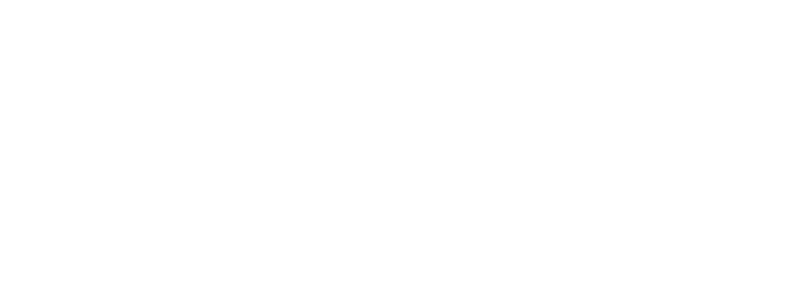
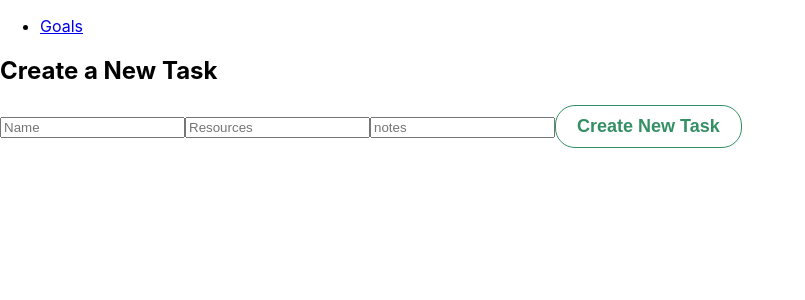
Before and after one commit to ptrose78/GoalsApp, a React (Create React App) app: page /tasks/new/1 in a window 1280 px wide. Before the commit this address had no page. Shown: the top 300 px of the page, without its empty margins (0-805 px from the left). Built offline with nearby package versions, Linux system fonts and the light colour scheme.

Commit message:
Created NewTaskForm page and routing

```diff
--- a/src/app/App.js
+++ b/src/app/App.js
@@ -8,7 +8,8 @@
 import AppLayout from "./AppLayout"
 import Goals from "../features/goals/Goals"
 import NewGoalForm from "../components/NewGoalForm"
-import Goal from "../features/tasks/Tasks"
+import Tasks from "../features/tasks/Tasks"
+import NewTaskForm from "../components/NewTaskForm";
 
 export default function App() {
   return (
@@ -17,7 +18,8 @@
         <Route path="/" element={<AppLayout/>}>
           <Route path="goals" element={<Goals/>}/>
           <Route path="goals/new" element={<NewGoalForm/>}/>
-          <Route path="goals/:goalId" element={<Goal/>}/>
+          <Route path="goals/:goalId" element={<Tasks/>}/>
+          <Route path="tasks/new/:goalId" element={<NewTaskForm/>}/>
         </Route>
       </Routes>
     </BrowserRouter>
--- a/src/app/routes.js
+++ b/src/app/routes.js
@@ -2,6 +2,7 @@
     goalsRoute: () => "/goals",
     newGoalRoute: () => "/goals/new",
     goalRoute: (id) => `/goals/${id}`,
+    newTaskRoute: (id) => `/tasks/new/${id}`
   };
 
   export default ROUTES;
--- /dev/null
+++ b/src/components/NewTaskForm.js
@@ -0,0 +1,33 @@
+import React from "react";
+import { UseDispatch, useDispatch } from "react-redux";
+import { useNavigate } from "react-router-dom";
+import ROUTES from "../app/routes";
+import {addTask} from "../features/tasks/tasksSlice";
+import { useParams } from "react-router-dom";
+
+export default function NewTaskForm() {
+    const dispatch = useDispatch();
+    const navigate = useNavigate();
+    const {goalId} = useParams();
+
+    function handleSubmit() {
+
+        dispatch(addTask);
+        navigate(ROUTES.goalRoute(goalId));
+    }
+
+    return (
+        <section>
+            <h2>Create a New Task</h2>
+            <form onSubmit={handleSubmit}>
+                <input placeholder="Name">
+                </input>
+                <input placeholder="Resources">
+                </input>
+                <input placeholder="notes"></input>
+                <button submit>Create New Task</button>
+            </form>
+        </section>
+
+    )
+}
--- a/src/features/tasks/Tasks.js
+++ b/src/features/tasks/Tasks.js
@@ -2,7 +2,8 @@
 import { useDispatch, useSelector } from "react-redux";
 import { useParams } from "react-router-dom";
 import {selectGoals} from "../goals/goalsSlice";
-
+import ROUTES from "../../app/routes";
+import { Link } from "react-router-dom";
 
 export default function Tasks() {
     const goals = useSelector(selectGoals);
@@ -14,7 +15,9 @@
         <section>
             <h2>Goal: {goal.name}</h2>
             <h3>Task List</h3>
+            <Link to={ROUTES.newTaskRoute(goalId)}>
             <button>Create Task</button>
+            </Link>
         </section>
     )
 }
```
